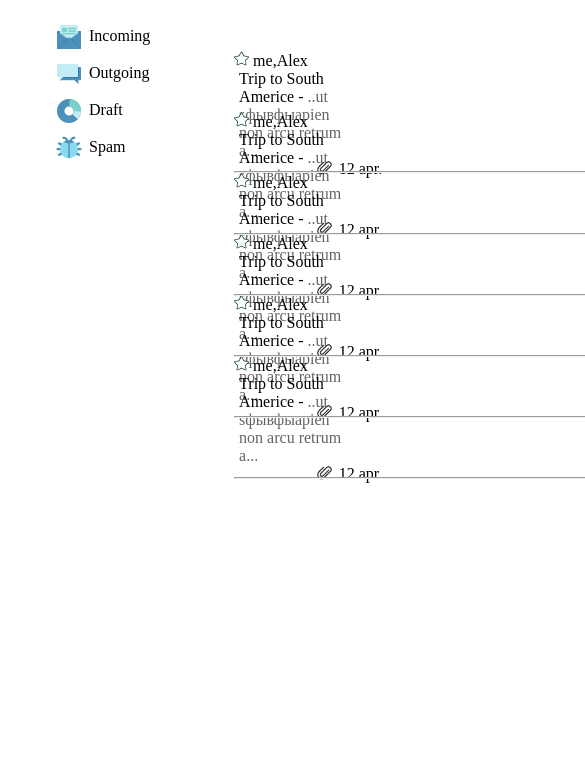
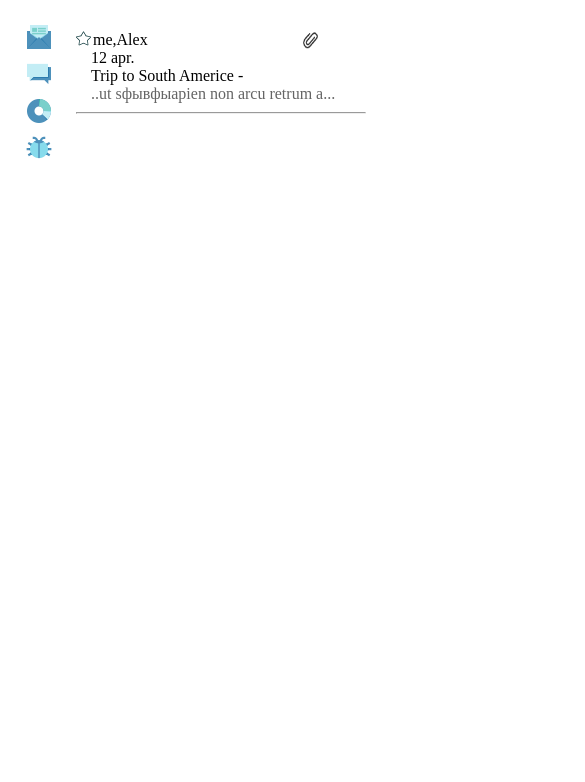
Before and after one commit to serejafix/HTML, a plain HTML site: page HomeWork/7_HomeWork/3_Task/mail.html in a window 390 px wide. Shown: the part 62-844 px from the top of the page, 585 px wide, since content can reach past the window. Drawn offline with Linux system fonts and the light colour scheme.

Commit message:
responsive

```diff
--- a/HomeWork/7_HomeWork/3_Task/mail.html
+++ b/HomeWork/7_HomeWork/3_Task/mail.html
@@ -51,11 +51,11 @@
                 <span id="date">12 apr.</span>
                 <hr id="hrline">
            </div>
-           <div class="messagecontainer">
+           <!-- <div class="messagecontainer">
             <img id="star" src="img/star1.svg">
             <span id="first" >me,Alex</span>
             <span id="second" >Trip to South Americe -
-                <span  style="color: rgb(100, 100, 100);">..ut sфывфыapien non arcu retrum a...</span> </span>
+                <span id="three" style="color: rgb(100, 100, 100);">..ut sфывфыapien non arcu retrum a...</span> </span>
                 <img id="atach"src="img/attach_26.png">
                 <span id="date">12 apr.</span>
                 <hr id="hrline">
@@ -95,7 +95,7 @@
                 <img id="atach"src="img/attach_26.png">
                 <span id="date">12 apr.</span>
                 <hr id="hrline">
-           </div>
+           </div> -->
 
 
 
--- a/HomeWork/7_HomeWork/3_Task/style.css
+++ b/HomeWork/7_HomeWork/3_Task/style.css
@@ -38,9 +38,7 @@ hr{
     margin: 5px;
     width: 150px;
 }
-.menu>ul>li a{
-    display:inline-flex;
-}
+
 .menu>ul>li img{
     vertical-align:middle;
 }
@@ -59,7 +57,7 @@ hr{
     margin-top: 2%;
 }
 .message>.messagecontainer:hover{
-   background-color: antiquewhite;
+   background-color: rgb(233, 226, 226);
 }
 .main{
     display: flex;
@@ -97,25 +95,47 @@ hr{
     }
 }
 @media only screen  and (max-width:800px){
+    .messagecontainer{
+        display: flex;
+        flex-wrap: wrap;
+    }
     #date{
-        position: absolute;
-        right: 2%;
-        /* margin-bottom: 50px; */
+        order:-1;
+    }
+    #atach{
+        order:-2;
+    }
+    #first{
+        order:-3;
+        margin-right: 50%;
+    }
+    #star{
+        order:-4;
+        margin-right: 2px;
     }
     #second{
         display: block;
+        margin-left: 15px;
     }
-    /* #second>#second2{
+    #second2{
         display: block;
-    }  */
-    #atach{
-        position: absolute;
-        right: 15%;
     }
-    #hrline{
-        position: absolute;
-    }
-    .message>.messagecontainer{
-        margin: 15%;
+     .message>.messagecontainer{
+        margin-right: 10px;
+        height: 62px;
+        margin: 6px;
+        margin-top: 2%;
     }
 }
+@media only screen  and (max-width:550px){
+    .menu>ul>li span{
+        display: none;
+    }
+    .menu>ul>li{
+        list-style: none;
+        margin-left: -25px;
+        width: 32px;
+        margin-right: 15px;
+    }
+
+}
```
